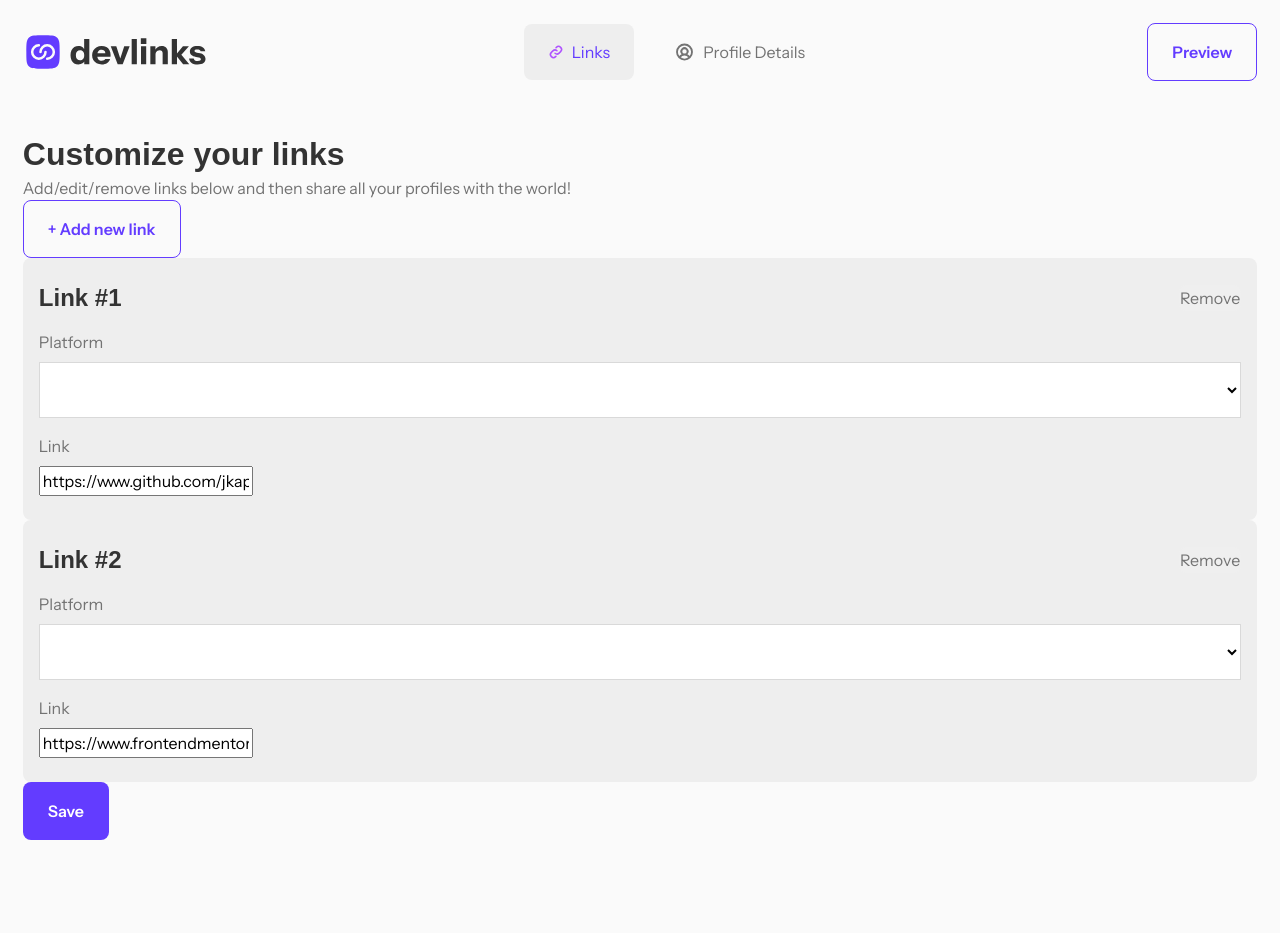
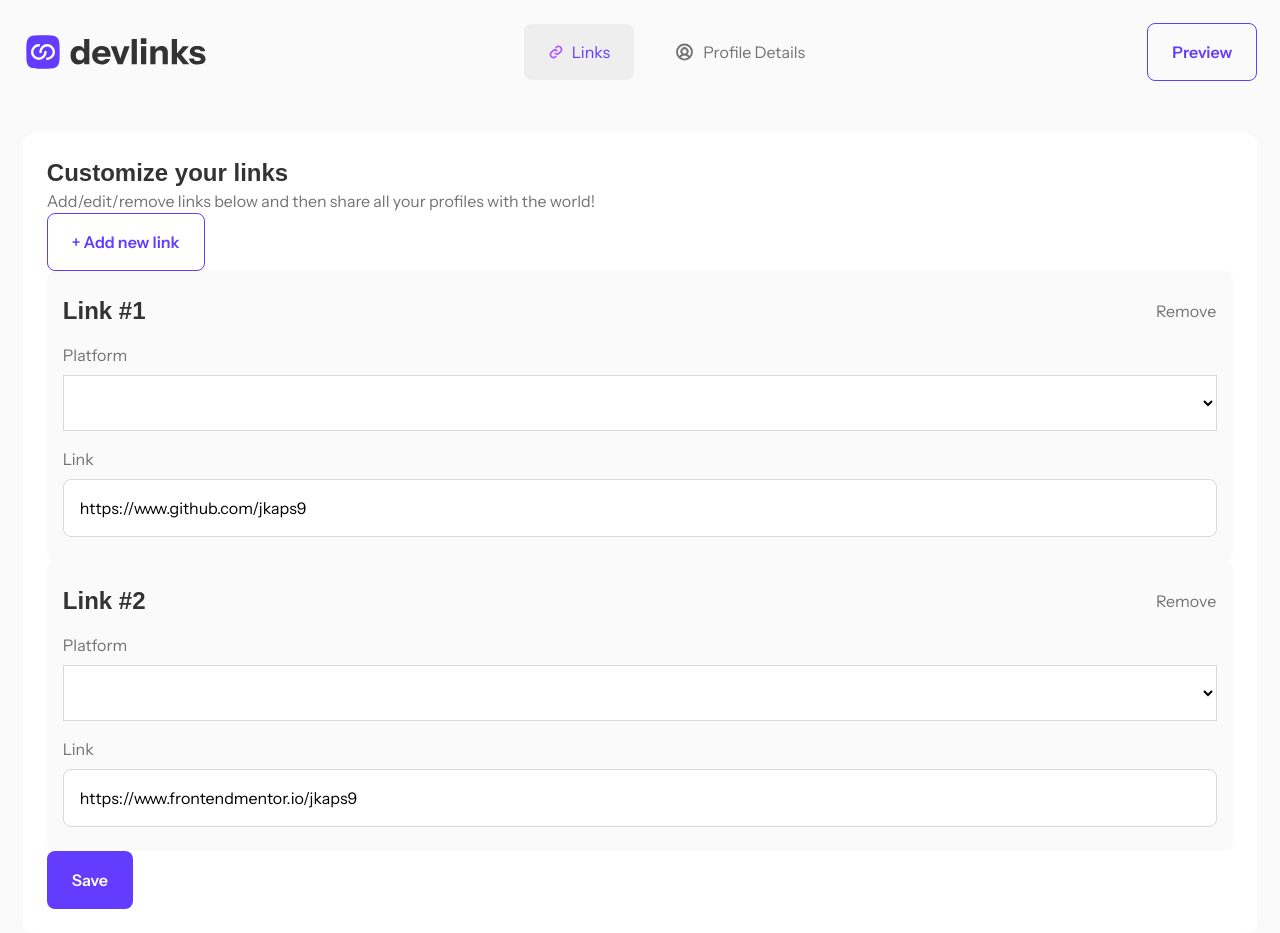
Before and after one commit to jkaps9/link-sharing-app, a React (Vite) app: page /links in a window 1280 px wide. Before the commit the page ends 840 px from the top, so only its background shows below. Built offline with nearby package versions, Linux system fonts and the light colour scheme; a web font is replaced by a local one.

Commit message:
style: update card styling for links section and enhance input appearance

```diff
--- a/src/index.css
+++ b/src/index.css
@@ -75,7 +75,7 @@
 
   --color-accent: var(--colors-purple-600);
   --color-bg: var(--colors-grey-50);
-  --color-bg-light: var(--colors-grey-100);
+  --color-bg-light: var(--colors-grey-50);
 
   --color-text-header: var(--colors-grey-900);
   --color-text-body: var(--colors-grey-500);
@@ -225,6 +225,13 @@ label {
   margin-block-end: 0.5rem;
 }
 
+input {
+  border: 1px solid var(--color-border);
+  border-radius: var(--radius-sm);
+  padding: 1rem;
+  width: 100%;
+}
+
 form {
   display: flex;
   flex-direction: column;
@@ -300,6 +307,17 @@ ul {
 }
 
 .btn--text {
+  background: none;
   font-weight: 400;
   padding: 0;
+
+  &:hover {
+    font-weight: 600;
+  }
 }
+
+.card {
+  background-color: var(--color-bg-surface);
+  border-radius: 0.75rem;
+  padding: 1.5rem;
+}
--- a/src/routes/links.jsx
+++ b/src/routes/links.jsx
@@ -33,7 +33,7 @@ const Links = () => {
   };
 
   return (
-    <>
+    <section className="card">
       <header>
         <h1>Customize your links</h1>
         <p>
@@ -72,7 +72,7 @@ const Links = () => {
           Save
         </button>
       </footer>
-    </>
+    </section>
   );
 };
 
```
